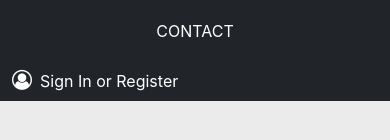
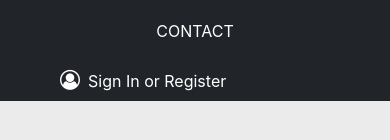
Before and after one commit to vaibhavaldarEejak/Hotel_Project, a React (Create React App) app in the folder hotel_spa/: page / in a window 390 px wide. Both pictures are taken after a click on the button "Toggle navigation". Shown: the part 299-439 px from the top of the page. Built offline with nearby package versions, Linux system fonts and the light colour scheme.

Commit message:
paddingLeft added in navbr btn

```diff
--- a/hotel_spa/src/components/Header.js
+++ b/hotel_spa/src/components/Header.js
@@ -57,7 +57,7 @@ const Header = () => {
 
                         <form className="d-flex">
                             <span>
-                                <i className="fa fa-user-circle-o text-white fs-5"></i>
+                                <i className="fa fa-user-circle-o text-white fs-5 ps-5"></i>
                                 <Link to='/' className='text-decoration-none text-white ms-2' data-toggle="modal" data-target="#myModal">
                                     Sign In or Register
                                 </Link>
```
